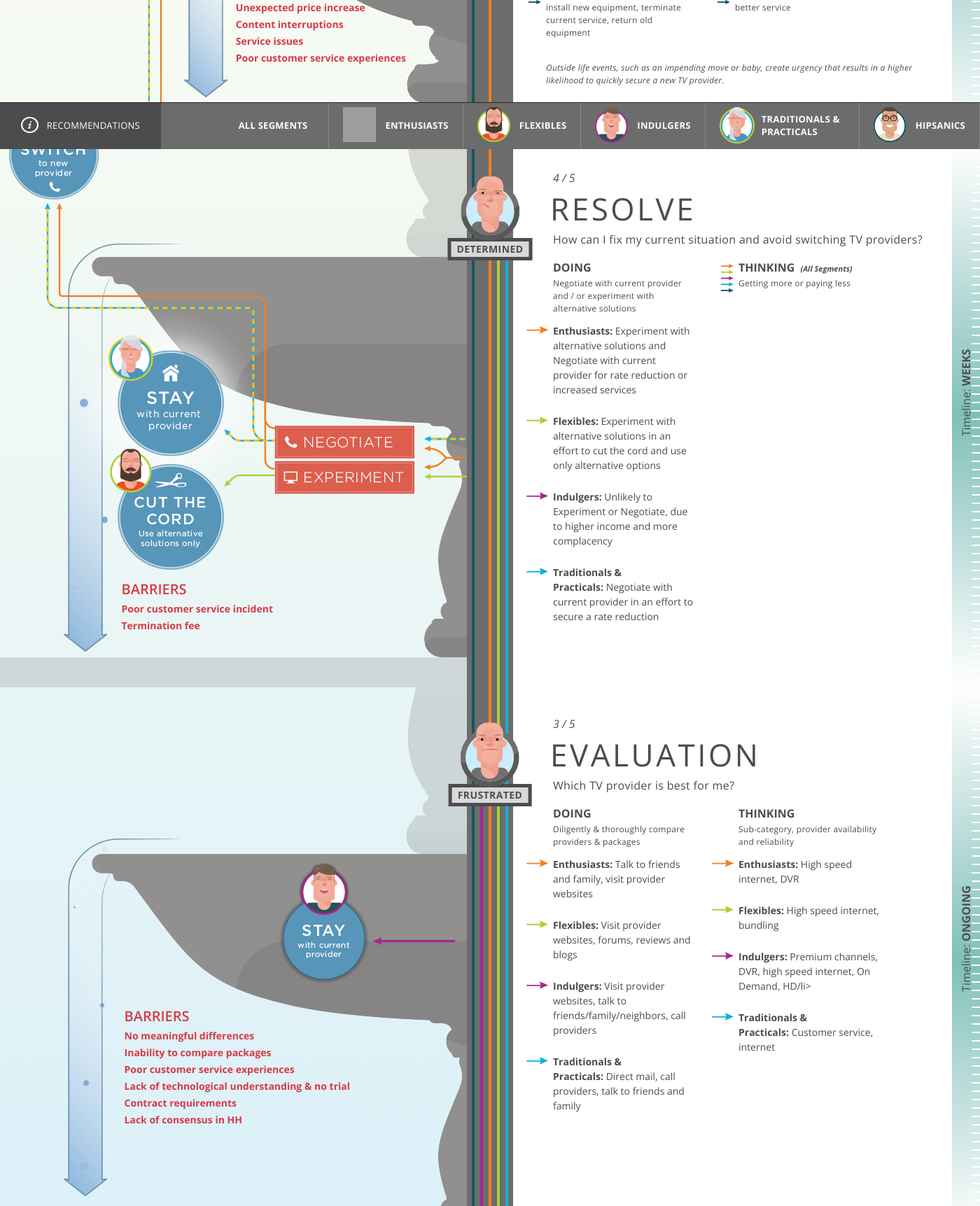
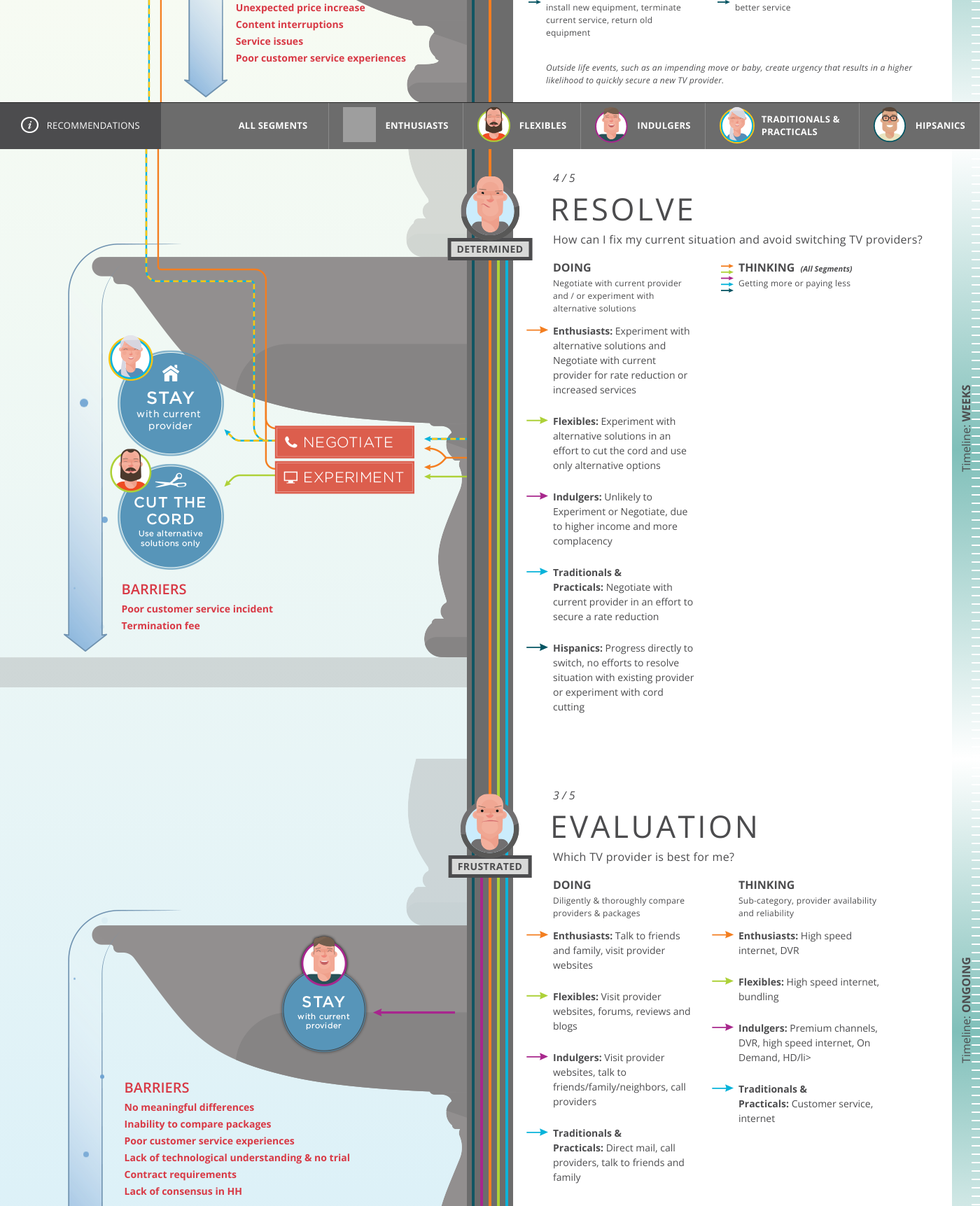
Before and after one commit to EggStrategy/dish-path-purchase, a PHP site: page / in a window 1400 px wide. Shown: the part 587-2310 px from the top of the page at 70% size. Run offline with PHP 8.4, Linux system fonts and the light colour scheme; some libraries are stand-ins or nearby versions; grey boxes are pictures that could not be loaded.

Commit message:
Add Hisp to S4 / Update left paths img S4

```diff
--- a/assets/css/application.css
+++ b/assets/css/application.css
@@ -288,7 +288,7 @@ em {
 }
 
 [class*="arrow-thinking-"] {
-  background: url('/assets/images/arrows.svg?1411504870') no-repeat;
+  background: url('/assets/images/arrows.svg?1411505143') no-repeat;
   width: 31px;
   height: 11px;
 }
@@ -1580,9 +1580,9 @@ a {
   position: absolute;
   top: 0;
   right: 0;
-  width: 658px;
+  width: 515px;
   height: 612px;
-  background: url('/assets/images/paths-circles-s4.png?1408657348') no-repeat;
+  background: url('/assets/images/paths-circles-s4.png?1411505364') no-repeat;
 }
 
 .stage-4 .triggers {
--- a/assets/sass/sections/_stage-4.scss
+++ b/assets/sass/sections/_stage-4.scss
@@ -7,7 +7,7 @@
   position: absolute;
   top: 0;
   right: 0;
-  width: 658px;
+  width: 515px;
   height: 612px;
   background: $paths-circles-s4 no-repeat;
 }
--- a/views/stage-4.php
+++ b/views/stage-4.php
@@ -46,6 +46,7 @@
           <li data-segment="flexibles"><span class="arrow-thinking-2"></span><span class="label">Flexibles:</span> Experiment with alternative solutions in an effort to cut the cord and use only alternative options</li>
           <li data-segment="indulgers"><span class="arrow-thinking-3"></span><span class="label">Indulgers:</span> Unlikely to Experiment or Negotiate, due to higher income and more complacency</li>
           <li data-segment="traditionals"><span class="arrow-thinking-4"></span><span class="label">Traditionals & Practicals:</span> Negotiate with current provider in an effort to secure a rate reduction</li>
+          <li data-segment="hispanics"><span class="arrow-thinking-5"></span><span class="label">Hispanics:</span> Progress directly to switch, no efforts to resolve situation with existing provider or experiment with cord cutting</li>
         </ul>
       </div>
 
```
Also changed, not shown: assets/images/paths-circles-s4.png.
